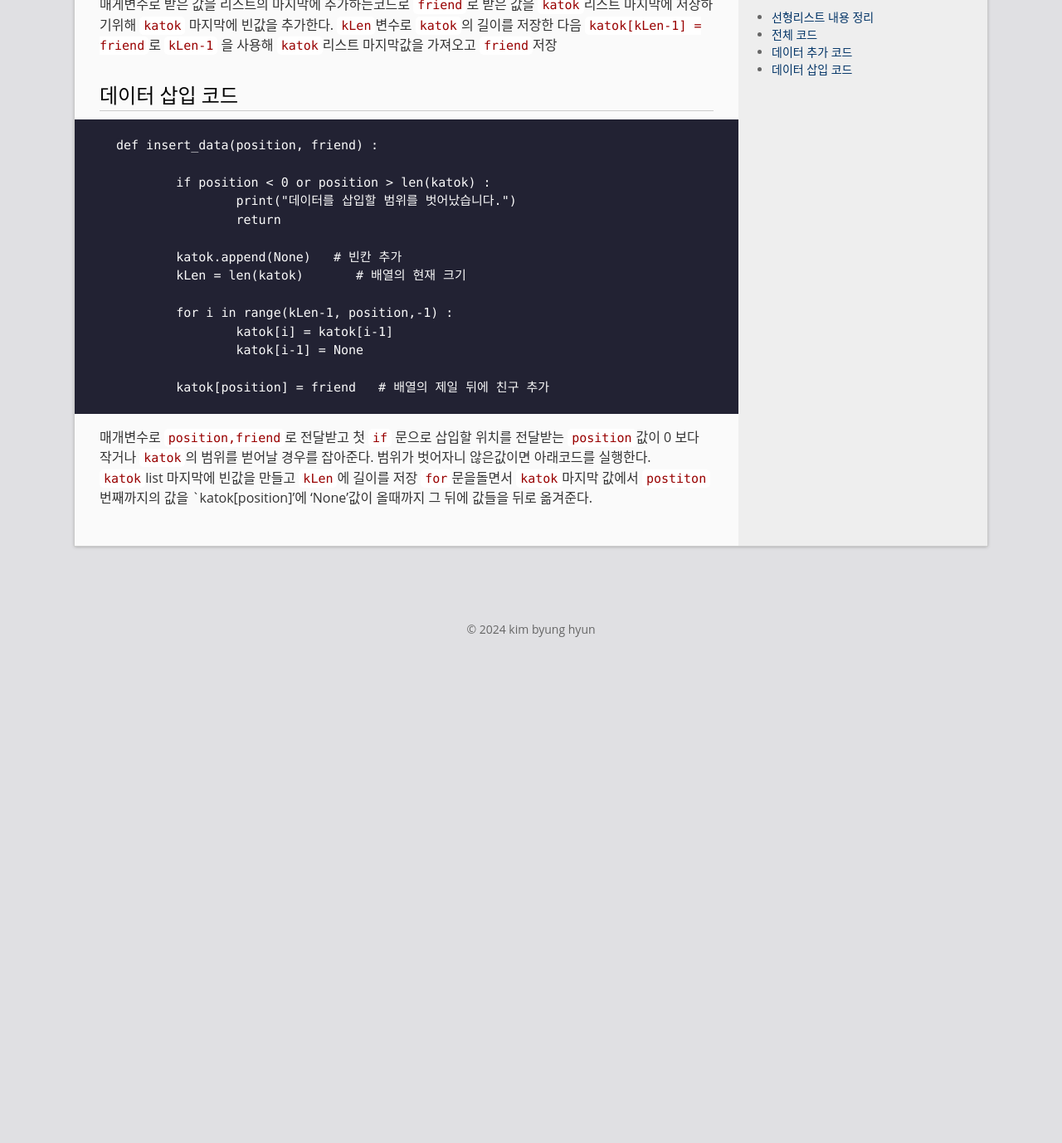
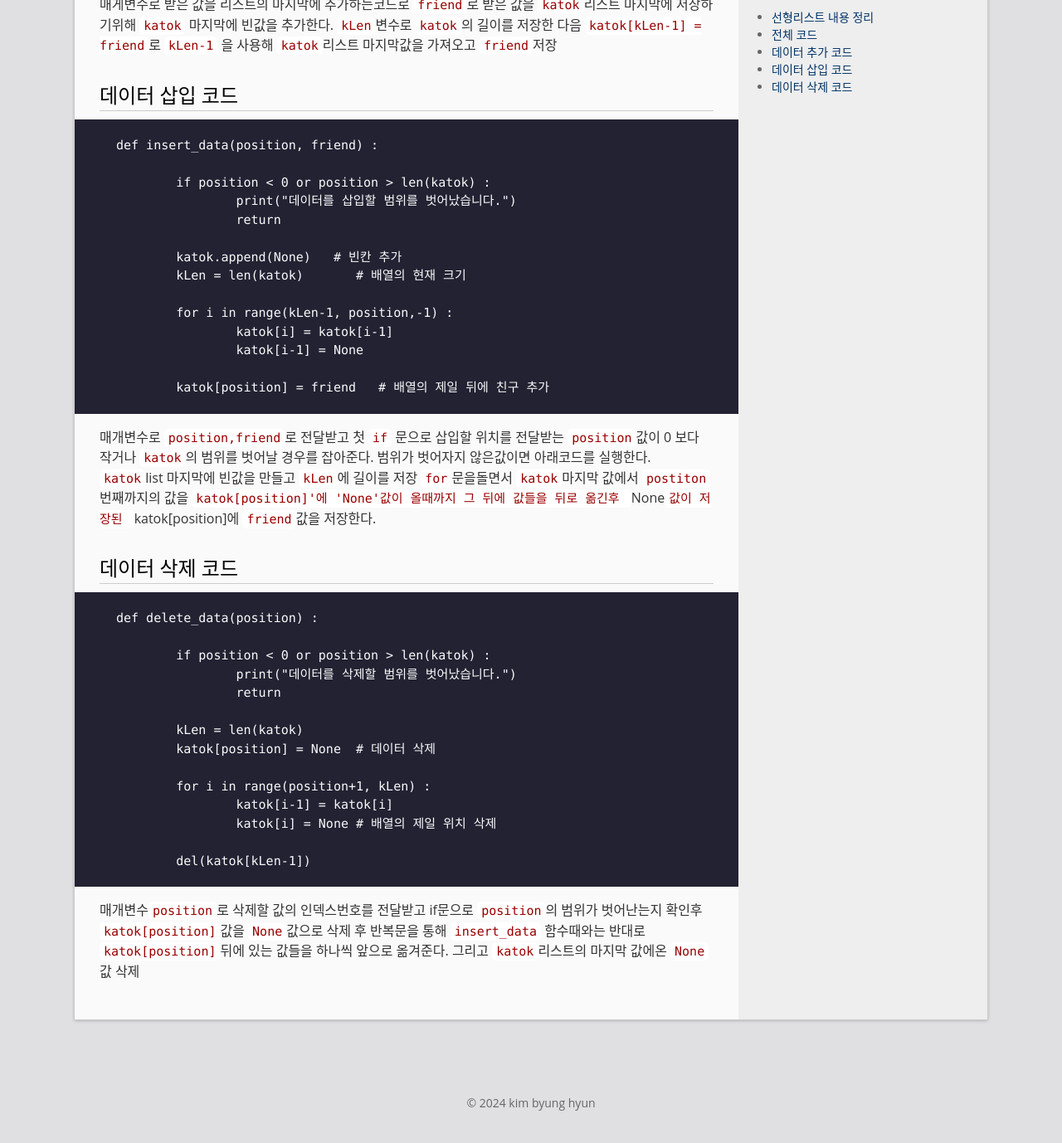
Before and after one commit to bh6366632/bh6366632.github.com, a Jekyll site: the page built from _posts/2024-04-07-linearlist.md, in a window 1280 px wide and 1400 px high, scrolled down 2320 px. Shown: the top 1378 px of the window at 83% size. Built offline with Jekyll 4.4.1, drawn with Linux system fonts in a browser that asks for light colours; before the commit the page ends 3149 px from its top, so only the background shows below that.

Commit message:
Update 2024-04-07-linearlist.md

````diff
--- a/_posts/2024-04-07-linearlist.md
+++ b/_posts/2024-04-07-linearlist.md
@@ -118,8 +118,31 @@ def insert_data(position, friend) :
 ```
 매개변수로 `position,friend`로 전달받고
 첫 `if` 문으로 삽입할 위치를 전달받는 `position`값이
-0 보다 작거나 `katok`의 범위를 벋어날 경우를 잡아준다.
-범위가 벗어자니 않은값이면 아래코드를 실행한다.
+0 보다 작거나 `katok`의 범위를 벗어날 경우를 잡아준다.
+범위가 벗어자지 않은값이면 아래코드를 실행한다.
 `katok`list 마지막에 빈값을 만들고 `kLen`에 길이를 저장
 `for`문을돌면서 `katok`마지막 값에서 `postiton`번째까지의 값을
-`katok[position]'에 'None'값이 올때까지 그 뒤에 값들을 뒤로 옮겨준다.
+`katok[position]'에 'None'값이 올때까지 그 뒤에 값들을 뒤로 옮긴후
+`None`값이 저장된 `katok[position]에 `friend`값을 저장한다.
+# 데이터 삭제 코드
+```
+def delete_data(position) :
+
+	if position < 0 or position > len(katok) :
+		print("데이터를 삭제할 범위를 벗어났습니다.")
+		return
+
+	kLen = len(katok)
+	katok[position] = None	# 데이터 삭제
+
+	for i in range(position+1, kLen) :
+		katok[i-1] = katok[i]
+		katok[i] = None	# 배열의 제일 위치 삭제
+
+	del(katok[kLen-1])
+```
+매개변수`position`로 삭제할 값의 인덱스번호를 전달받고
+if문으로 `position`의 범위가 벗어난는지 확인후
+`katok[position]`값을 `None`값으로 삭제 후 반복문을 통해
+`insert_data` 함수때와는 반대로 `katok[position]`뒤에 있는 값들을
+하나씩 앞으로 옮겨준다. 그리고 `katok`리스트의 마지막 값에온 `None`값 삭제
````
Also changed, not shown: other parts of _posts/2024-04-07-linearlist.md (+1 -1 lines).
